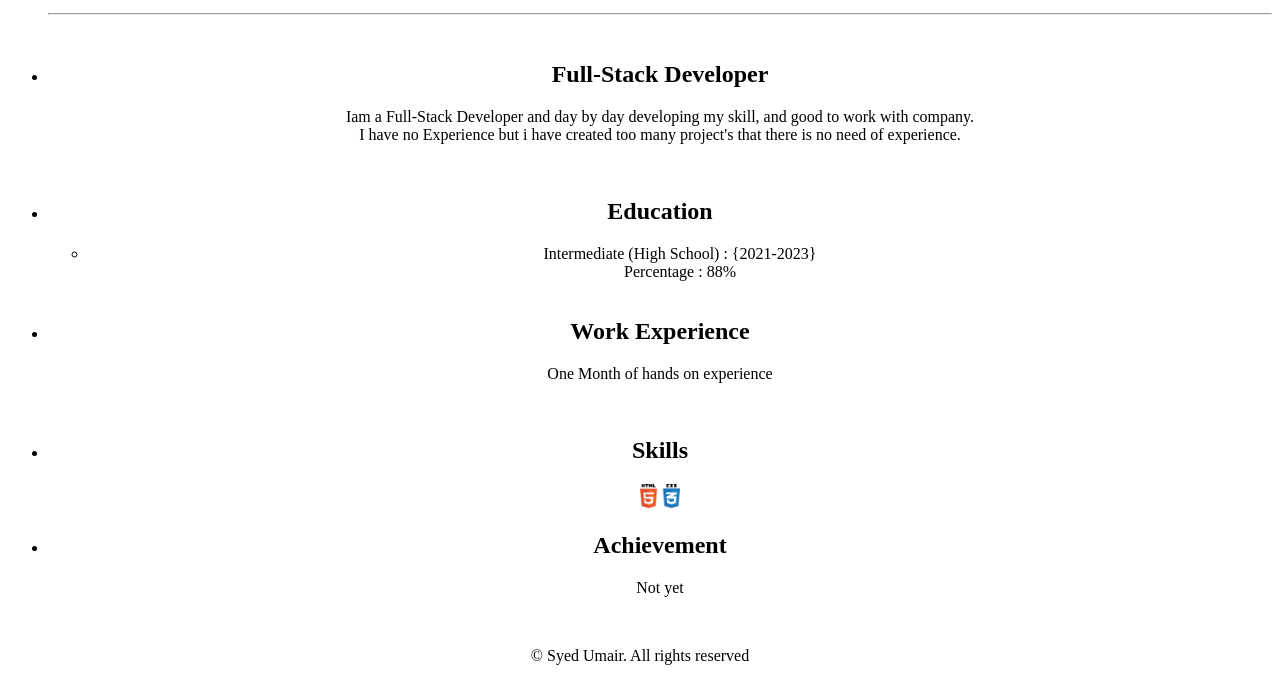
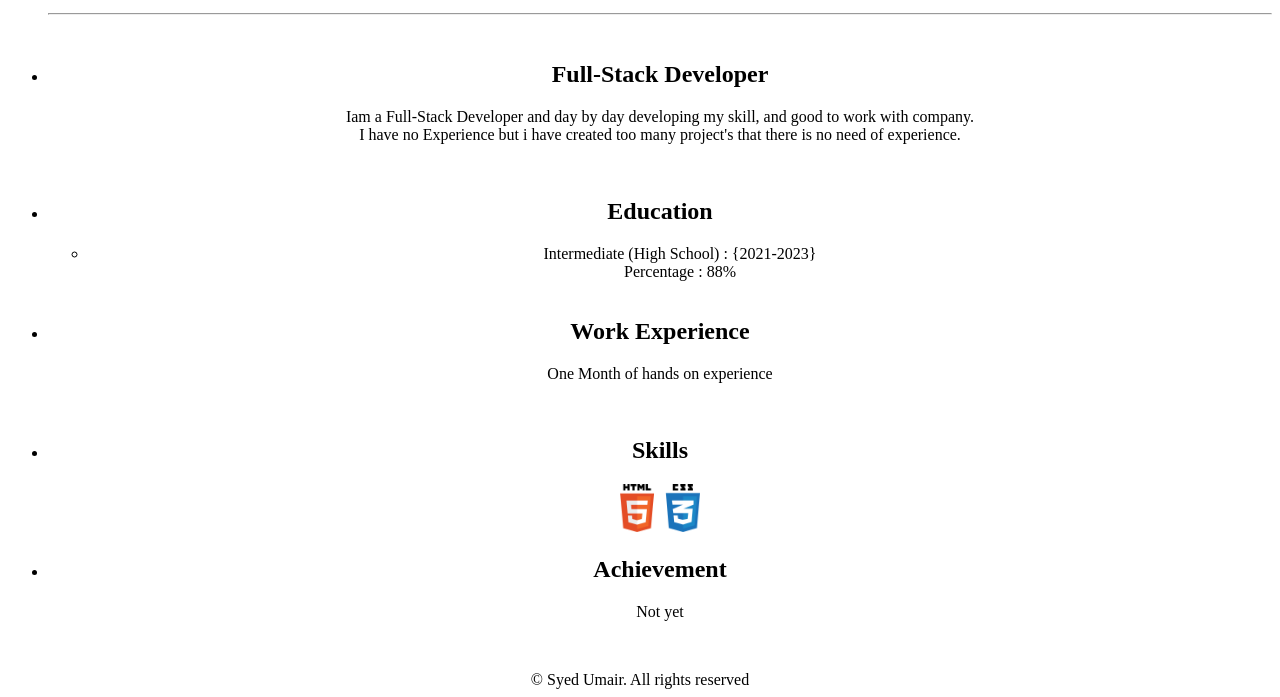
Before and after one commit to syedumair06/HTML-Resume, a plain HTML site: page index.html in a window 1280 px wide. Shown: the part 313-1010 px from the top of the page. Before the commit the page ends 986 px from the top, so only its background shows below. Drawn offline with Linux system fonts and the light colour scheme.

Commit message:
Update index.html

```diff
--- a/index.html
+++ b/index.html
@@ -25,7 +25,7 @@
 <p>One Month of hands on experience </p>
 <br>
 <li><h2>Skills</h2></li>
-<img src="./assets/html-css.png" width="40px" alt="html png">
+<img src="./assets/html-css.png" width="80px" alt="html-css png">
 <br />
 
 <li><h2> Achievement</h2></li>
```
